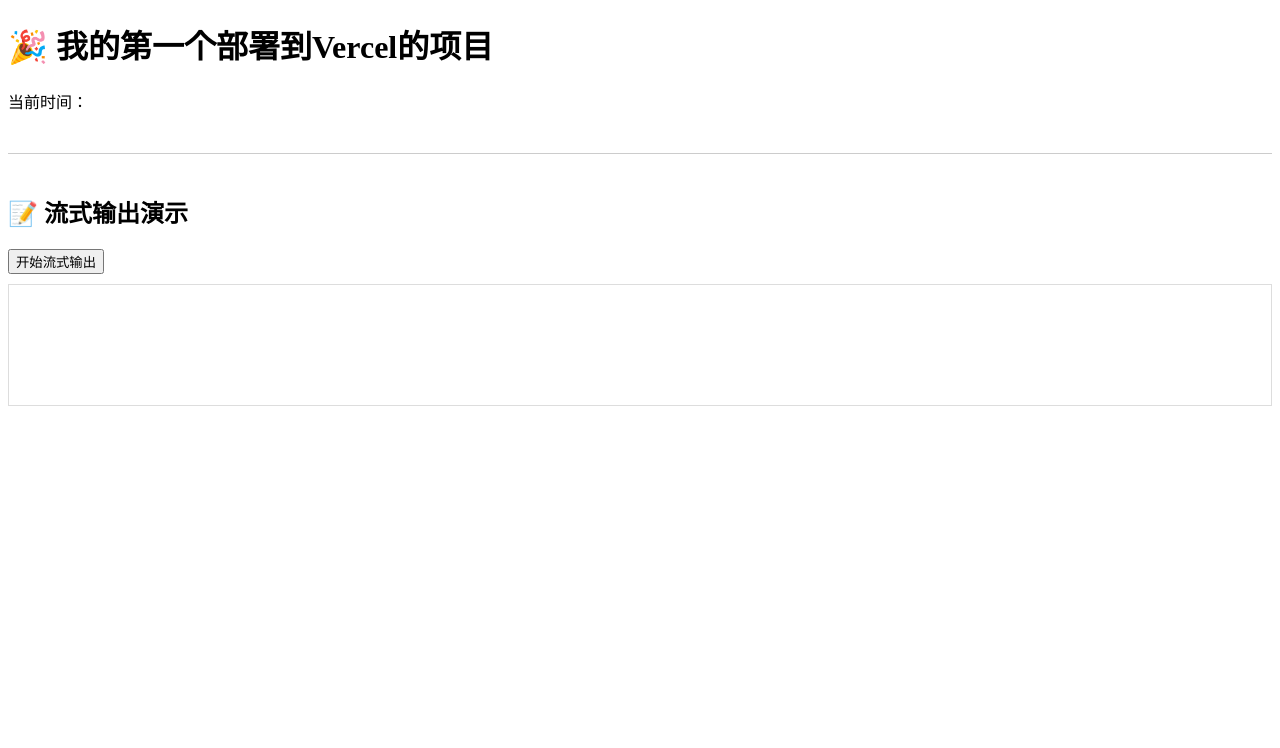
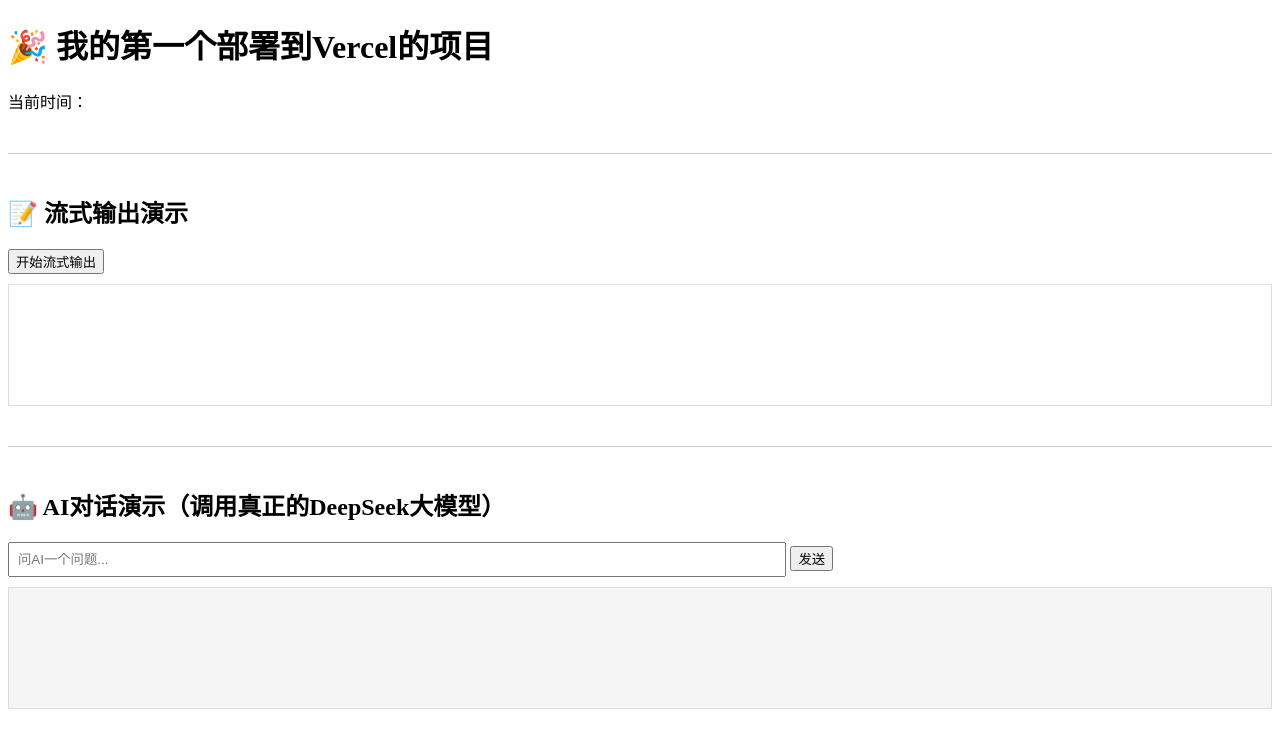
Before and after one commit to dylitter/my-first-ai-project, a plain HTML site: page index.html in a window 1280 px wide. Drawn offline with Linux system fonts and the light colour scheme.

Commit message:
增加 AI 对话功能

```diff
--- a/index.html
+++ b/index.html
@@ -13,6 +13,13 @@
         <button onclick="startStream()">开始流式输出</button>
         <div id="streamOutput" style="border:1px solid #ddd; margin-top:10px; padding:10px; min-height:100px; font-family: monospace;"></div>
     </div>
+    <!-- AI对话演示 -->
+    <div style="margin-top: 40px; border-top: 1px solid #ccc; padding-top: 20px;">
+        <h2>🤖 AI对话演示（调用真正的DeepSeek大模型）</h2>
+        <input type="text" id="userMessage" placeholder="问AI一个问题..." style="width: 60%; padding: 8px;">
+        <button onclick="callAI()">发送</button>
+        <div id="aiReply" style="border:1px solid #ddd; margin-top:10px; padding:10px; min-height:100px; background: #f5f5f5;"></div>
+    </div>
     <script>
         async function startStream() {
             const output = document.getElementById('streamOutput');
@@ -24,6 +31,30 @@
             }
             output.innerText = '流式输出完成！';
         }
+        async function callAI() {
+            const message = document.getElementById('userMessage').value;
+            if (!message) {
+                alert('请输入一个问题');
+                return;
+            }
+
+            const replyDiv = document.getElementById('aiReply');
+            replyDiv.innerHTML = '🤔 AI正在思考...';
+
+            try {
+                const response = await fetch('/api/chat', {
+                    method: 'POST',
+                    headers: { 'Content-Type': 'application/json' },
+                    body: JSON.stringify({ message: message })
+                });
+
+                const data = await response.json();
+                replyDiv.innerHTML = `💬 ${data.reply}`;
+
+            } catch (error) {
+                replyDiv.innerHTML = `❌ 出错了：${error.message}`;
+            }
+        }
     </script>
 </body>
 </html>
```
